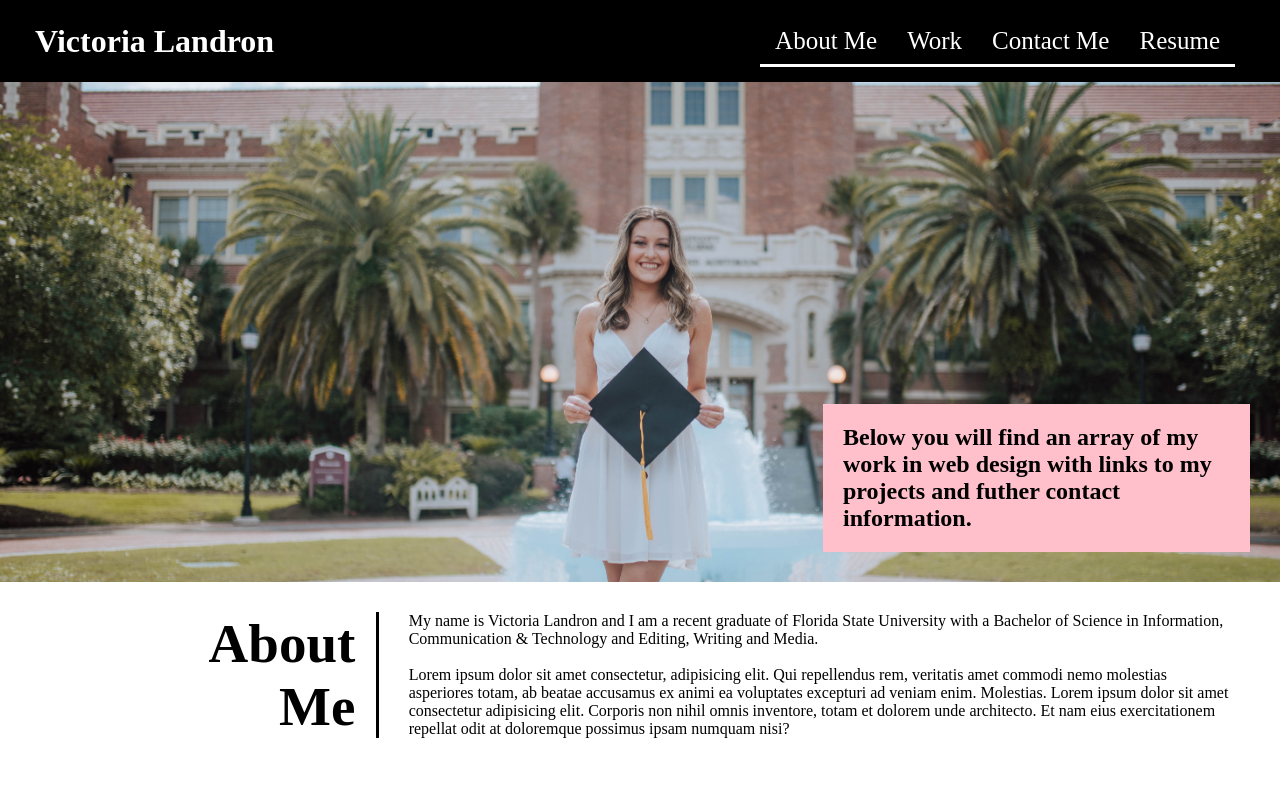
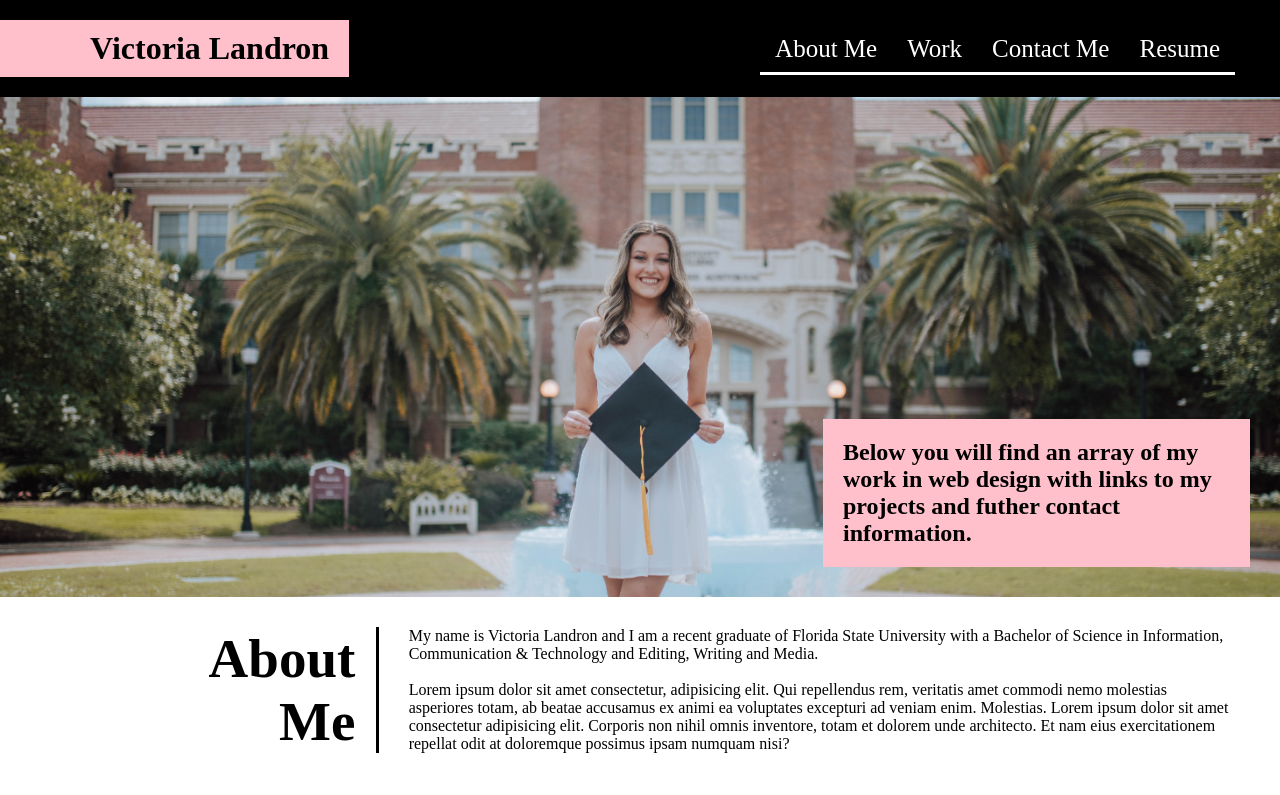
Before and after one commit to viclandron27/porfolio, a plain HTML site: page index.html in a window 1280 px wide. Shown: the top 795 px of the page. Drawn offline with Linux system fonts and the light colour scheme.

Commit message:
added background color to name in header

```diff
--- a/assets/css/style.css
+++ b/assets/css/style.css
@@ -5,7 +5,7 @@
 }
 
 header {
-    padding: 20px 35px;
+    padding: 20px 35px 20px 0px;
     background-color: black;
     display: flex;
     flex-wrap: wrap;
@@ -14,7 +14,14 @@ header {
 }
 
 header h1 {
+    background-color: pink;
     color: white;
+    padding: 10px 20px 10px 90px;
+    margin-right: auto;
+}
+
+header h1 a {
+    color: black;
 }
 
 header a {
```
